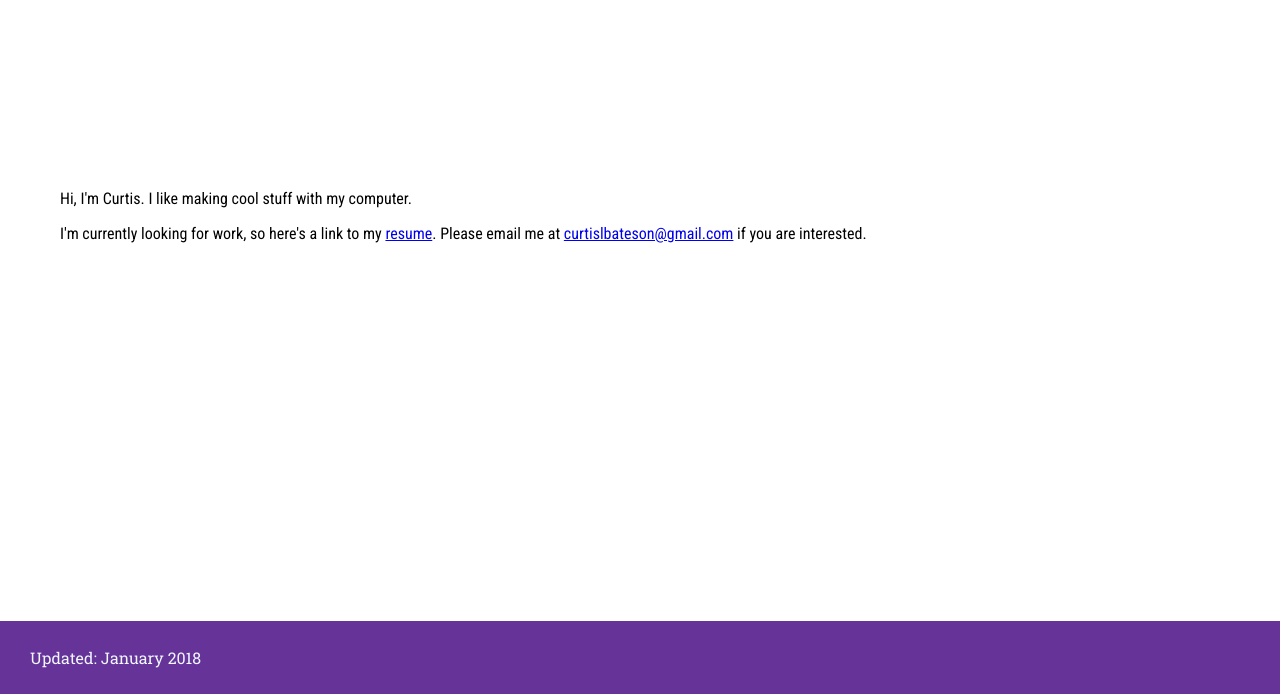
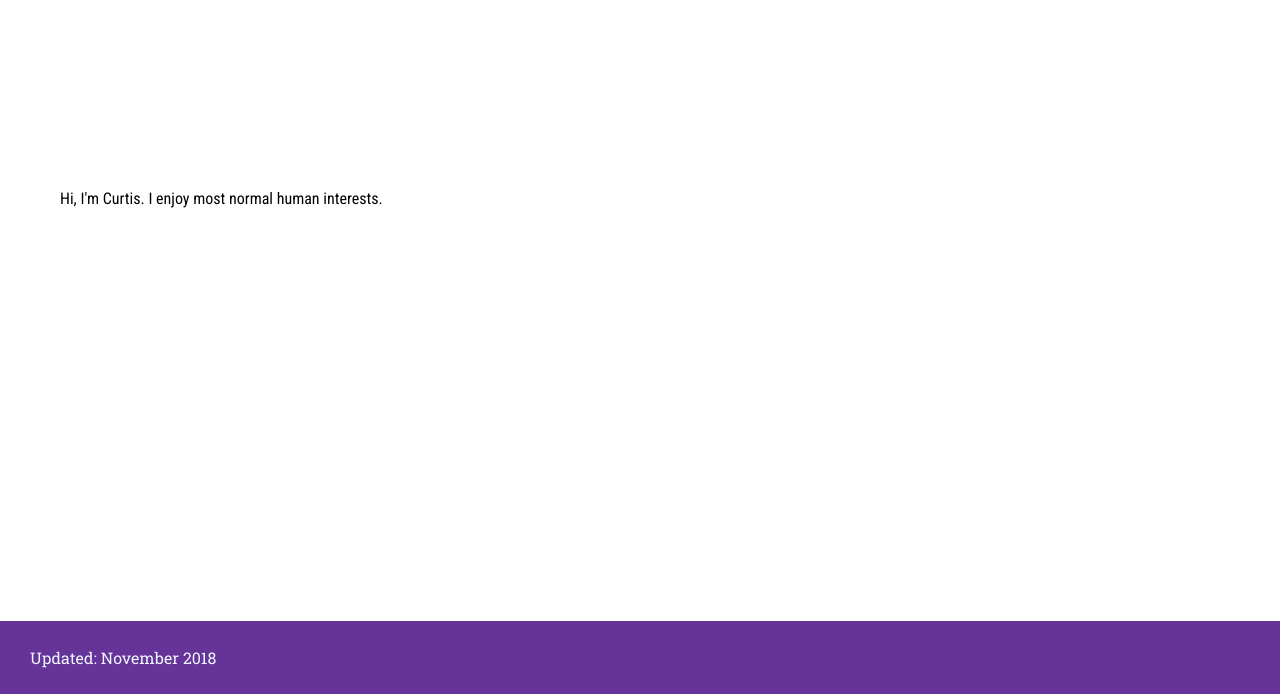
Before and after one commit to curtisbateson/curtisbateson.github.io, a plain HTML site: page index.html in a window 1280 px wide. Shown: the part 106-800 px from the top of the page. Drawn offline with Linux system fonts and the light colour scheme.

Commit message:
Updated copy

```diff
--- a/index.html
+++ b/index.html
@@ -14,11 +14,10 @@
     <h1>Curtis Bateson - Web Developer</h1>
   </header>
   <div class="content">
-    <p>Hi, I'm Curtis. I like making cool stuff with my computer.</p>
-    <p>I'm currently looking for work, so here's a link to my <a href="https://resume.creddle.io/resume/itjbggfat45">resume</a>. Please email me at <a href="mailto:curtislbateson@gmail.com">curtislbateson@gmail.com</a> if you are interested.</p>
+    <p>Hi, I'm Curtis. I enjoy most normal human interests.</p>
   </div>
   <footer>
-    <p>Updated: January 2018</p>
+    <p>Updated: November 2018</p>
   </footer>
 </body>
 </html>
```
